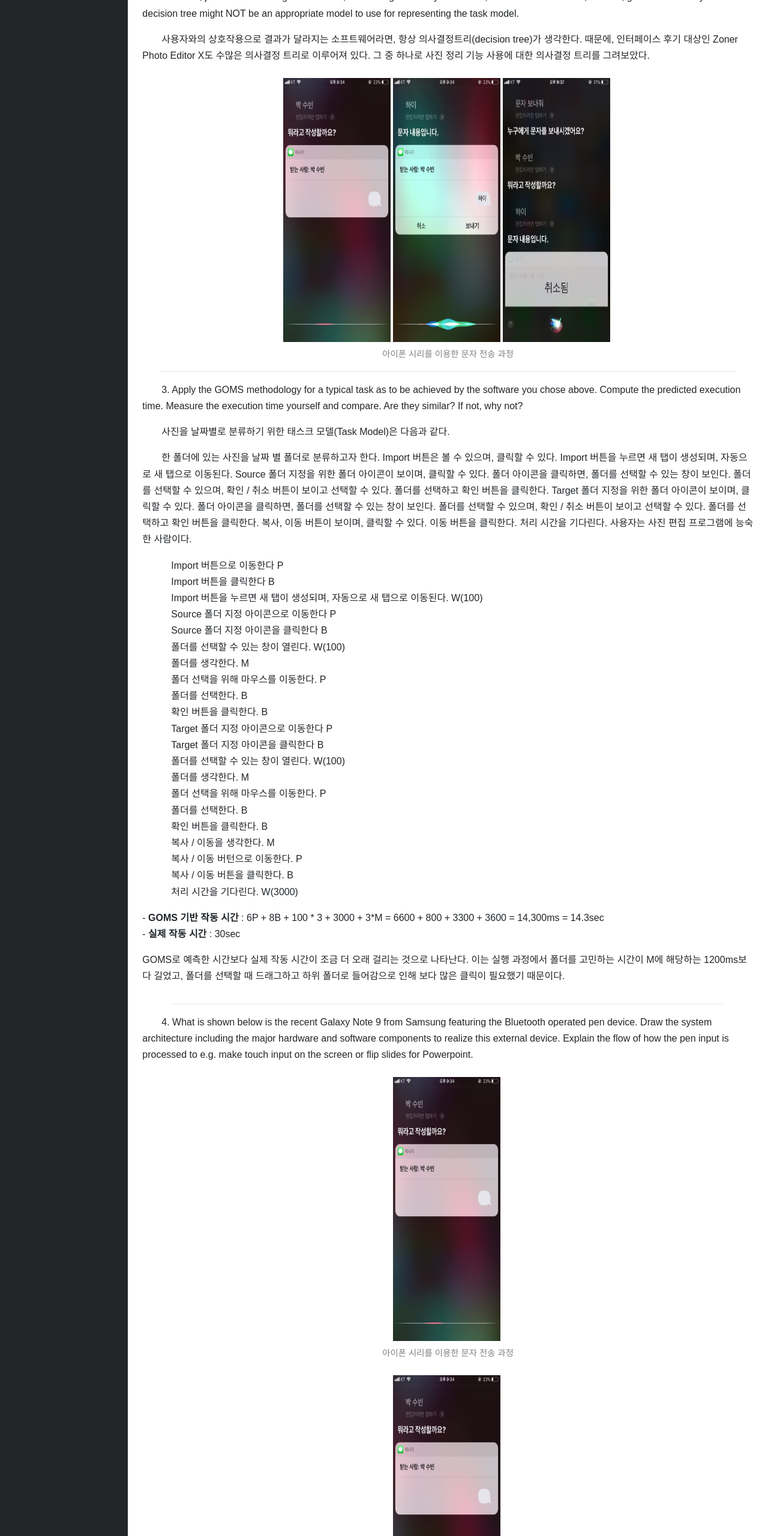
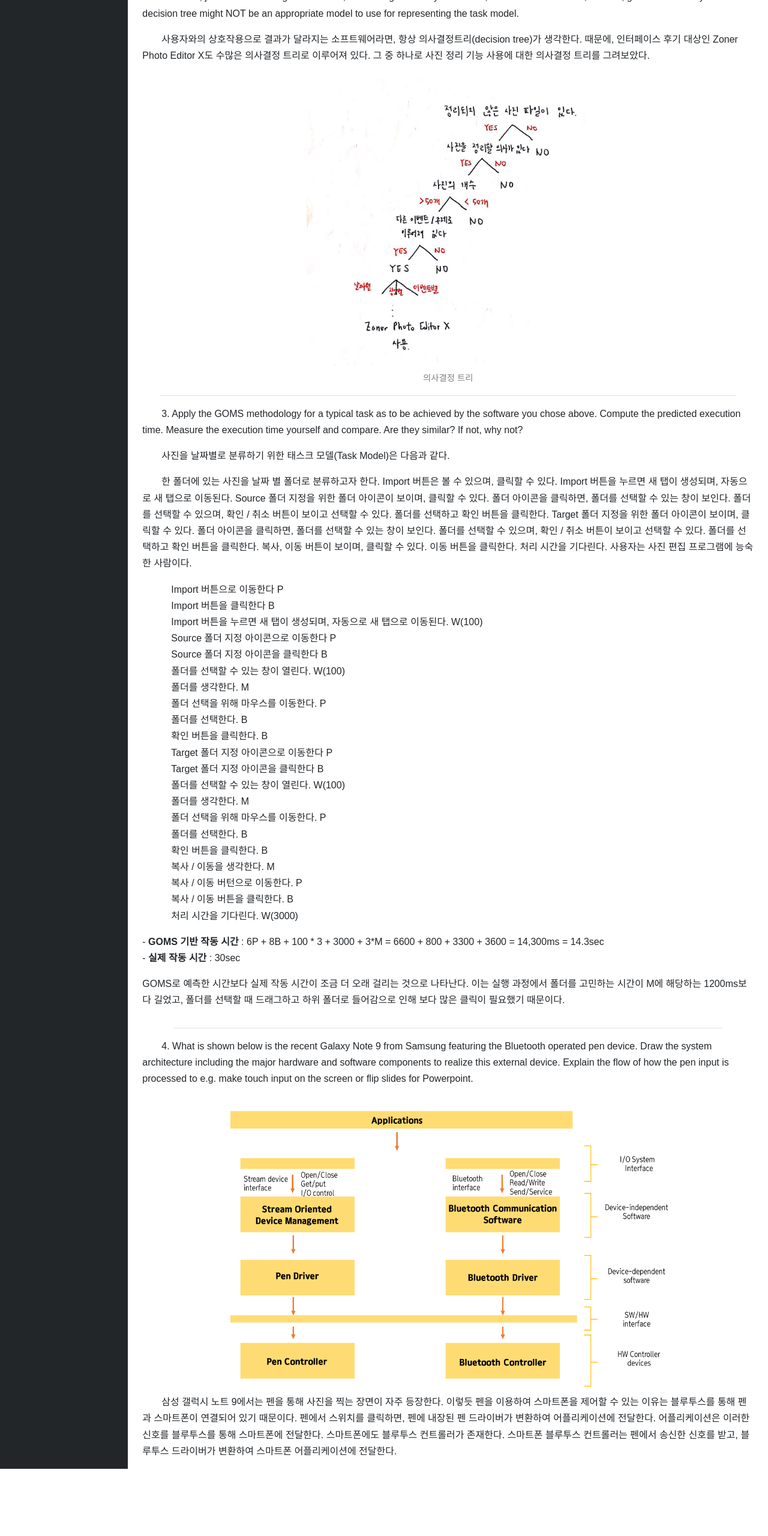
Before and after one commit to Hyezzi/2018HCI, a plain HTML site: page docs/assignment2.html in a window 1280 px wide. Shown: the part 3660-6220 px from the top of the page at 60% size. After the commit the page ends 6108 px from the top, so only its background shows below. Drawn offline with nearby package versions, Linux system fonts and the light colour scheme; a web font is replaced by a local one.

```diff
--- a/docs/assignment2.html
+++ b/docs/assignment2.html
@@ -106,11 +106,9 @@
                         사용자와의 상호작용으로 결과가 달라지는 소프트웨어라면, 항상 의사결정트리(decision tree)가 생각한다. 때문에, 인터페이스 후기 대상인 Zoner Photo Editor X도 수많은 의사결정 트리로 이루어져 있다. 그 중 하나로 사진 정리 기능 사용에 대한 의사결정 트리를 그려보았다.
                     </p>
                     <div class = "d-flex justify-content-center">
-                        <img src="./assets/siri (2).jpg" alt="" class = "phone-image mt-2 mb-2 mr-1">
-                        <img src="./assets/siri (3).jpg" alt="" class = "phone-image mt-2 mb-2 mr-1">
-                        <img src="./assets/siri (1).jpg" alt="" class = "phone-image mt-2 mb-2 mr-1">
+                        <img src="./assets/decision_tree.jpg" alt="" class = "mt-2 mb-2 mr-1" style = "width: 60nw; height: 60vh;">
                     </div>
-                    <p class = "comment text-center">아이폰 시리를 이용한 문자 전송 과정</p>
+                    <p class = "comment text-center">의사결정 트리</p>
                 </div>
                 <hr>
                 <div class = "mx-4">
@@ -178,14 +176,10 @@
                     <p class = "indent">
                         4. What is shown below is the recent Galaxy Note 9 from Samsung featuring the Bluetooth operated pen device. Draw the system architecture including the major hardware and software components to realize this external device. Explain the flow of how the pen input is processed to e.g. make touch input on the screen or flip slides for Powerpoint.
                     </p>
+
                     <div class = "d-flex justify-content-center">
-                        <img src="./assets/siri (2).jpg" alt="" class = "phone-image mt-2 mb-2 mr-1">
+                        <img src="./assets/components.png" alt="" class = "mt-2 mb-2 mr-1" style = "width: 60vw;height: 60vh;">
                     </div>
-                    <p class = "comment text-center">아이폰 시리를 이용한 문자 전송 과정</p>
-                    <div class = "d-flex justify-content-center">
-                        <img src="./assets/siri (2).jpg" alt="" class = "phone-image mt-2 mb-2 mr-1">
-                    </div>
-                    <p class = "comment text-center">아이폰 시리를 이용한 문자 전송 과정</p>
                     <p class = "indent">
                         삼성 갤럭시 노트 9에서는 펜을 통해 사진을 찍는 장면이 자주 등장한다. 이렇듯 펜을 이용하여 스마트폰을 제어할 수 있는 이유는 블루투스를 통해 펜과 스마트폰이 연결되어 있기 때문이다. 펜에서 스위치를 클릭하면, 펜에 내장된 펜 드라이버가 변환하여 어플리케이션에 전달한다. 어플리케이션은 이러한 신호를 블루투스를 통해 스마트폰에 전달한다. 스마트폰에도 블루투스 컨트롤러가 존재한다. 스마트폰 블루투스 컨트롤러는 펜에서 송신한 신호를 받고, 블루투스 드라이버가 변환하여 스마트폰 어플리케이션에 전달한다.
                     </p>
```
Also changed, not shown: docs/assignment3.html (+7 -7 lines), docs/assets/HCI_hierarchy.png (deleted).
